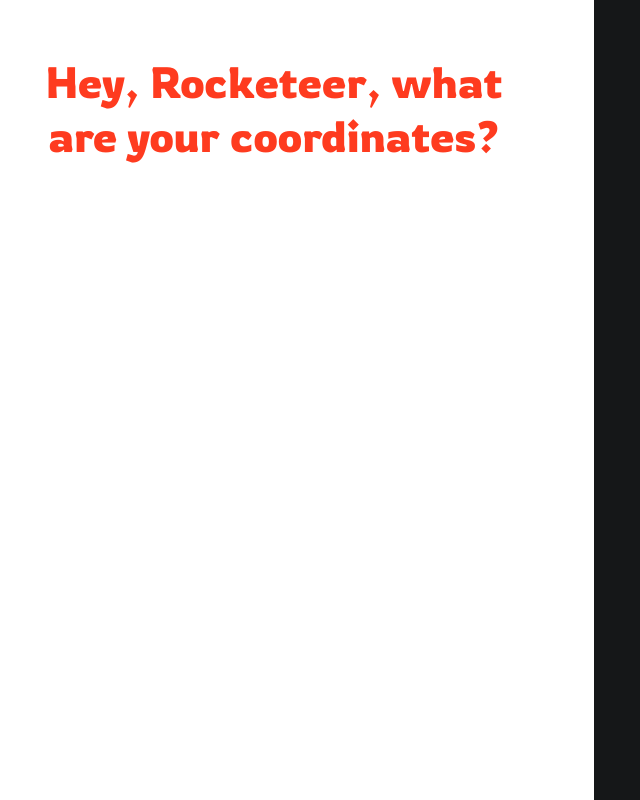
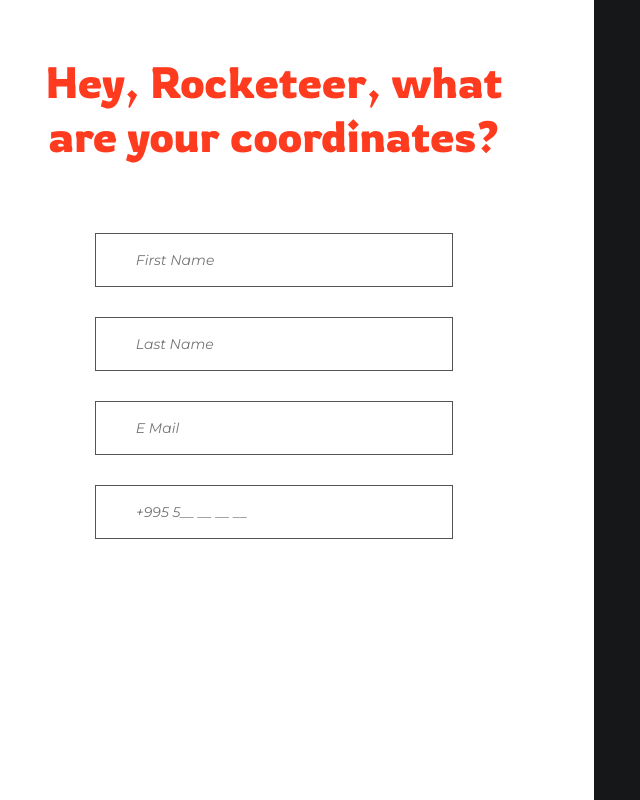
Before and after one commit to ioane-stacks/redberry, a React (Create React App) app: page / in a window 1280 px wide. Shown: the whole page, without its empty margins (46-686 px from the left). Built offline with nearby package versions, Linux system fonts and the light colour scheme.

Commit message:
created personal info

```diff
--- a/src/FormPage.js
+++ b/src/FormPage.js
@@ -1,14 +1,21 @@
-import React from "react";
+import React, { useState } from "react";
 import PersonalInformation from "./form-contents/PersonalInformation";
 import { data } from './data';
 const FormPage = () => {
+
+    const [index, setIndex] = useState(0);
+    const { id, questionName, descriptionName, description } = data[index];
+
+
 
     return (
         <div className="container">
             <section className="questionaire">
                 <div className="container-inner">
-                    <h1>{data[0].quetionName}</h1>
-
+                    <h1>{questionName}</h1>
+                    <form action="">
+                        <PersonalInformation />
+                    </form>
                 </div>
             </section>
             <section className="description">
--- a/src/data.js
+++ b/src/data.js
@@ -1,25 +1,25 @@
 export const data = [
     {
         id: 1,
-        quetionName: "Hey, Rocketeer, what are your coordinates?",
+        questionName: "Hey, Rocketeer, what are your coordinates?",
         descriptionName: "Redberry Origins",
         description: "You watch “What? Where? When?” Yeah. Our founders used to play it. That’s where they got a question about a famous American author and screenwriter Ray Bradbury. Albeit, our CEO Gaga Darsalia forgot the exact name and he answered Ray Redberry. And at that moment, a name for a yet to be born company was inspired - Redberry 😇"
     },
     {
         id: 2,
-        quetionName: "Tell us about your skills",
+        questionName: "Tell us about your skills",
         descriptionName: "A bit about our battles",
         description: "As we said, Redberry has been on the field for quite some time now, and we have touched and embraced a variety of programming languages, technologies, philosophies, and frameworks. We are battle-tested in PHP Laravel Stack with Vue.js, refined in React, and allies with Serverside technologies like Docker and Kubernetes, and now we have set foot in the web3 industry."
     },
     {
         id: 3,
-        quetionName: "Covid Stuff",
+        questionName: "Covid Stuff",
         descriptionName: "Redberry Covid Policies",
         description: "As this infamous pandemic took over the world, we adjusted our working practices so that our employees can be as safe and comfortable as possible. We have a hybrid work environment, so you can either work from home or visit our lovely office on Sairme Street. If it was up to us, we would love you to see us in the office because we think face-to-face communications > Zoom meetings. Both on the fun and productivity scales."
     },
     {
         id: 4,
-        quetionName: "What about you?",
+        questionName: "What about you?",
         descriptionName: "Redberrian Insights",
         description: "We were soo much fun before the pandemic started! Parties almost every weekend and lavish employee birthday celebrations! Unfortunately, covid ruined that fun like it did almost everything else in the world. But we try our best to zhuzh it up a bit. For example, we host biweekly Devtalks where our senior and lead developers talk about topics they are passionate about. Previous topics have included Web3, NFT, Laravel 9, Kubernetes, etc. We hold these talks in the office but you can join our Zoom broadcast as well. Feel free to join either as an attendee or a speaker!"
     }
--- a/src/fonts.css
+++ b/src/fonts.css
@@ -25,3 +25,10 @@
     font-style: normal;
     font-weight: 200;
 }
+
+@font-face {
+    font-family: 'Montserrat';
+    src: url('./Fonts/Montserrat-Italic.ttf');
+    font-style: italic;
+    font-weight: 400;
+}
--- a/src/form-contents/PersonalInformation.js
+++ b/src/form-contents/PersonalInformation.js
@@ -1,9 +1,44 @@
-import React from 'react';
+import React, { useState, useEffect } from 'react';
 
 const PersonalInformation = () => {
 
+    const [firstName, setFirstName] = useState('');
+    const [lastName, setLastName] = useState('');
+    const [email, setEmail] = useState('');
+    const [phoneNumber, setPhoneNumer] = useState('');
+
+    const setPhone = () => {
+        if (phoneNumber[0] === '+' && phoneNumber.length === 13) {
+            let ph = '';
+            for (let i = 0; i < phoneNumber.length; i++) {
+                ph += phoneNumber[i];
+                if (i > 0) {
+                    if (i === 3) ph += ' ';
+                    if (i === 6) ph += ' ';
+                    if (i === 8) ph += ' ';
+                    if (i === 10) ph += ' ';
+                    if (i === 12) ph += ' ';
+                    setPhoneNumer(ph);
+                }
+            }
+        }
+
+    }
+
+    useEffect(() => {
+        document.addEventListener('click', setPhone);
+        return () => {
+            document.removeEventListener('click', setPhone);
+        }
+    }, [setPhone]);
+
     return (
-        <></>
+        <div className="form-app">
+            <input type="text" value={firstName} onChange={e => setFirstName(e.target.value)} placeholder='First Name' required />
+            <input type="text" value={lastName} onChange={e => setLastName(e.target.value)} placeholder='Last Name' required />
+            <input type="email" value={email} onChange={e => setEmail(e.target.value)} placeholder='E Mail' required />
+            <input type="tel" maxLength='18' value={phoneNumber} onChange={e => setPhoneNumer(e.target.value)} placeholder='+995 5__ __ __ __' pattern='[+]{1}[0-9]{3} [0-9]{3} [0-9]{2} [0-9]{2} [0-9]{2}' required />
+        </div>
     );
 }
 
--- a/src/index.css
+++ b/src/index.css
@@ -2,7 +2,6 @@
   margin: 0;
   padding: 0;
   box-sizing: border-box;
-  text-transform: capitalize;
   user-select: none;
 }
 
@@ -84,6 +83,7 @@ button, p, a, li {
   height: 100vh;
   display: grid;
   grid-template-columns: 50% 50%;
+  overflow: hidden;
 }
 
 .container-inner {
@@ -100,12 +100,25 @@ button, p, a, li {
 }
 
 .form-app {
-  width: 100%;
+  width: 70%;
   background-color: var(--primary-bg);
+  margin: 70px auto;
 }
 
 .description {
   width: 100%;
-  height: 100%;
   background-image: var(--primary-bg);
 }
+
+input {
+  width: 100%;
+  height: 54px;
+  margin-bottom: 30px;
+  border: 1px solid #525557;
+  outline: none;
+  font-family: 'Montserrat';
+  font-style: italic;
+  font-weight: 400;
+  font-size: 14px;
+  padding: 0 40px;
+}
```
